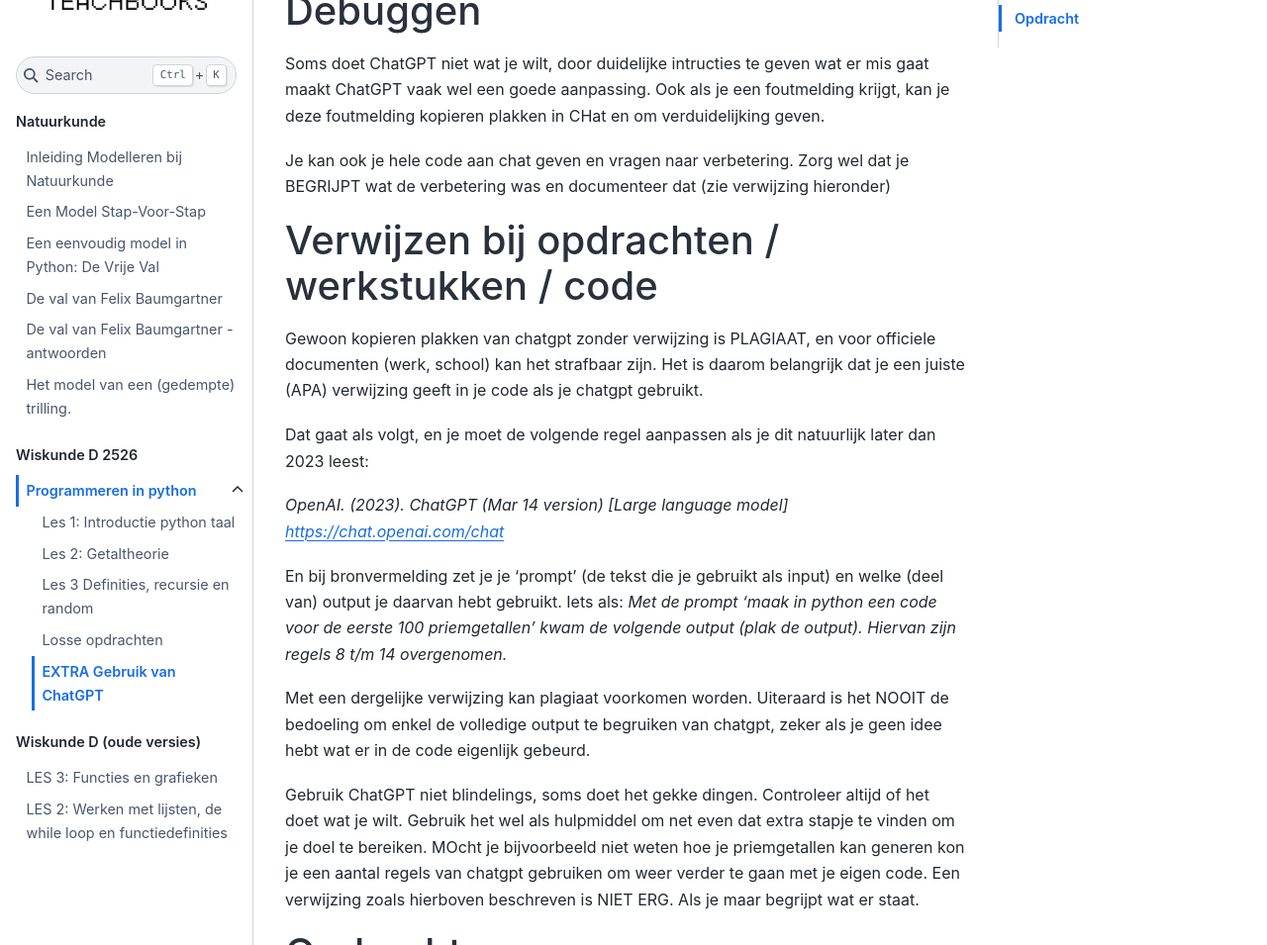
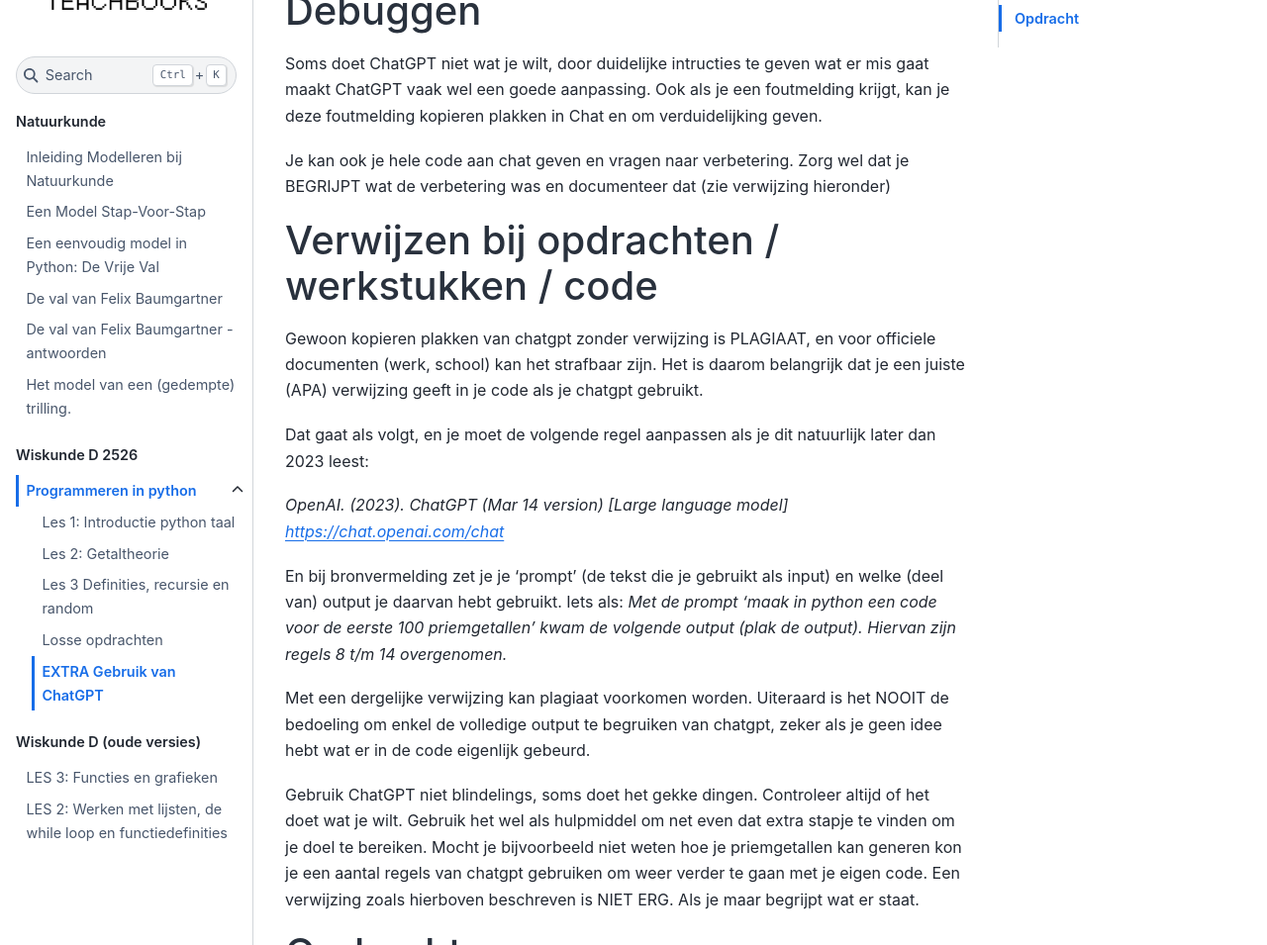
Before and after one commit to Rvooys/modelleren, a Jupyter Book: the page built from book/Wiskunde_D/Gebruik_van_Chatgpt.md, in a window 1280 px wide and 1400 px high, scrolled down 978 px. Shown: the part 206-1161 px from the top of the window at 99% size. Built offline with Jupyter Book 1.0.4 settings and Sphinx 7.4.7 and the Sphinx Book theme 1.1.4, drawn with Linux system fonts in a browser that asks for light colours; pages that are not in the unit, such as notebooks, are missing from menus; comment, search, counter and statistics services are not loaded; some of the changed text lies outside the part shown.

Commit message:
maybe fix?

```diff
--- a/book/Wiskunde_D/Gebruik_van_Chatgpt.md
+++ b/book/Wiskunde_D/Gebruik_van_Chatgpt.md
@@ -19,7 +19,7 @@
 
 # Debuggen
 Soms doet ChatGPT niet wat je wilt, door duidelijke intructies te geven wat er mis gaat maakt ChatGPT vaak wel een goede aanpassing.
-Ook als je een foutmelding krijgt, kan je deze foutmelding kopieren plakken in CHat en om verduidelijking geven.
+Ook als je een foutmelding krijgt, kan je deze foutmelding kopieren plakken in Chat en om verduidelijking geven.
 
 Je kan ook je hele code aan chat geven en vragen naar verbetering. Zorg wel dat je BEGRIJPT wat de verbetering was en documenteer dat (zie verwijzing hieronder)
 
@@ -37,7 +37,7 @@
 Met een dergelijke verwijzing kan plagiaat voorkomen worden. Uiteraard is het NOOIT de bedoeling om enkel de volledige output te begruiken van chatgpt, zeker als je geen idee hebt wat er in de code eigenlijk gebeurd.
 
 
-Gebruik ChatGPT niet blindelings, soms doet het gekke dingen. Controleer altijd of het doet wat je wilt.  Gebruik het wel als hulpmiddel om net even dat extra stapje te vinden om je doel te bereiken. MOcht je bijvoorbeeld niet weten hoe je priemgetallen kan generen kon je een aantal regels van chatgpt gebruiken om weer verder te gaan met je eigen code. Een verwijzing zoals hierboven beschreven is NIET ERG. Als je maar begrijpt wat er staat.
+Gebruik ChatGPT niet blindelings, soms doet het gekke dingen. Controleer altijd of het doet wat je wilt.  Gebruik het wel als hulpmiddel om net even dat extra stapje te vinden om je doel te bereiken. Mocht je bijvoorbeeld niet weten hoe je priemgetallen kan generen kon je een aantal regels van chatgpt gebruiken om weer verder te gaan met je eigen code. Een verwijzing zoals hierboven beschreven is NIET ERG. Als je maar begrijpt wat er staat.
 
 # Opdracht
 Mocht je dat niet hebben gedaan, maak een van de opdrachten van andere onderdelen ook in chatgpt en vergelijk met die van jou.
```
Also changed, not shown: other parts of book/Wiskunde_D/Gebruik_van_Chatgpt.md (+2 -2 lines).
